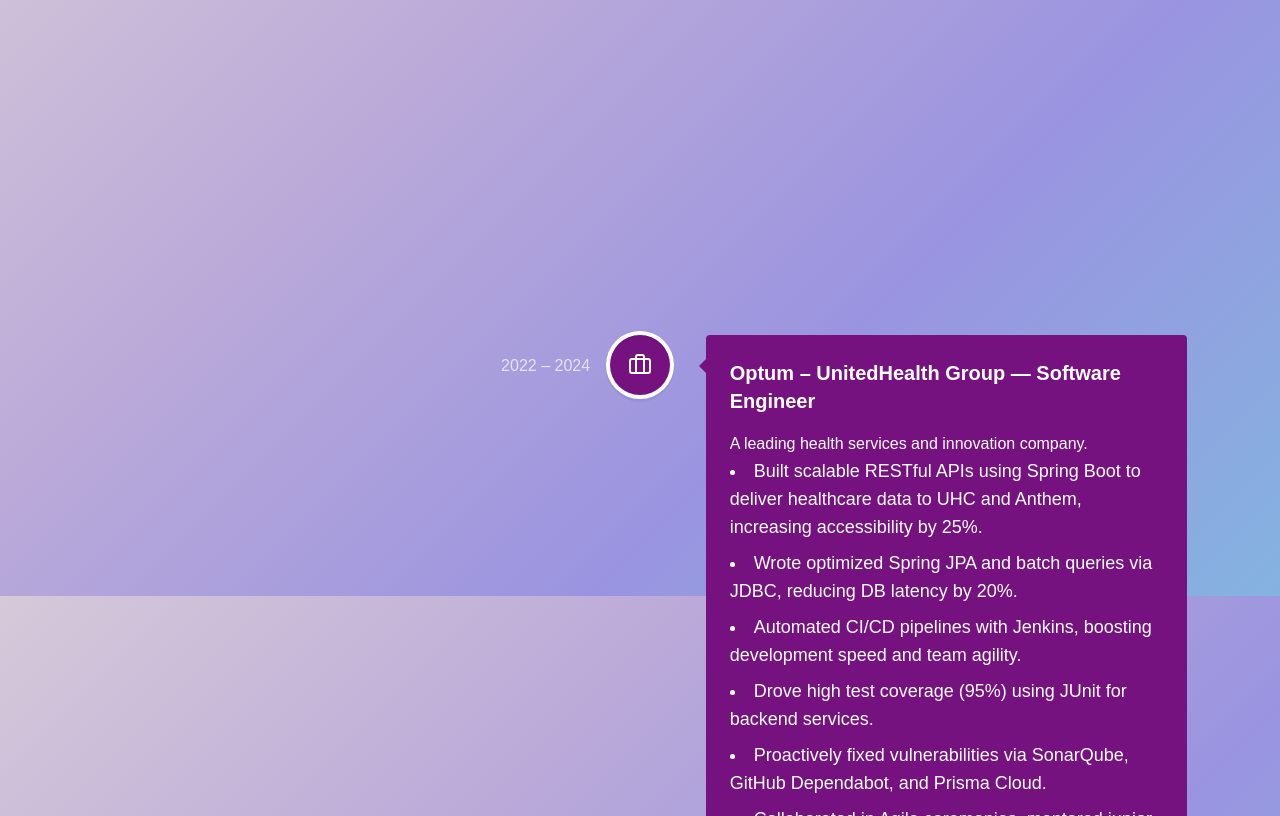
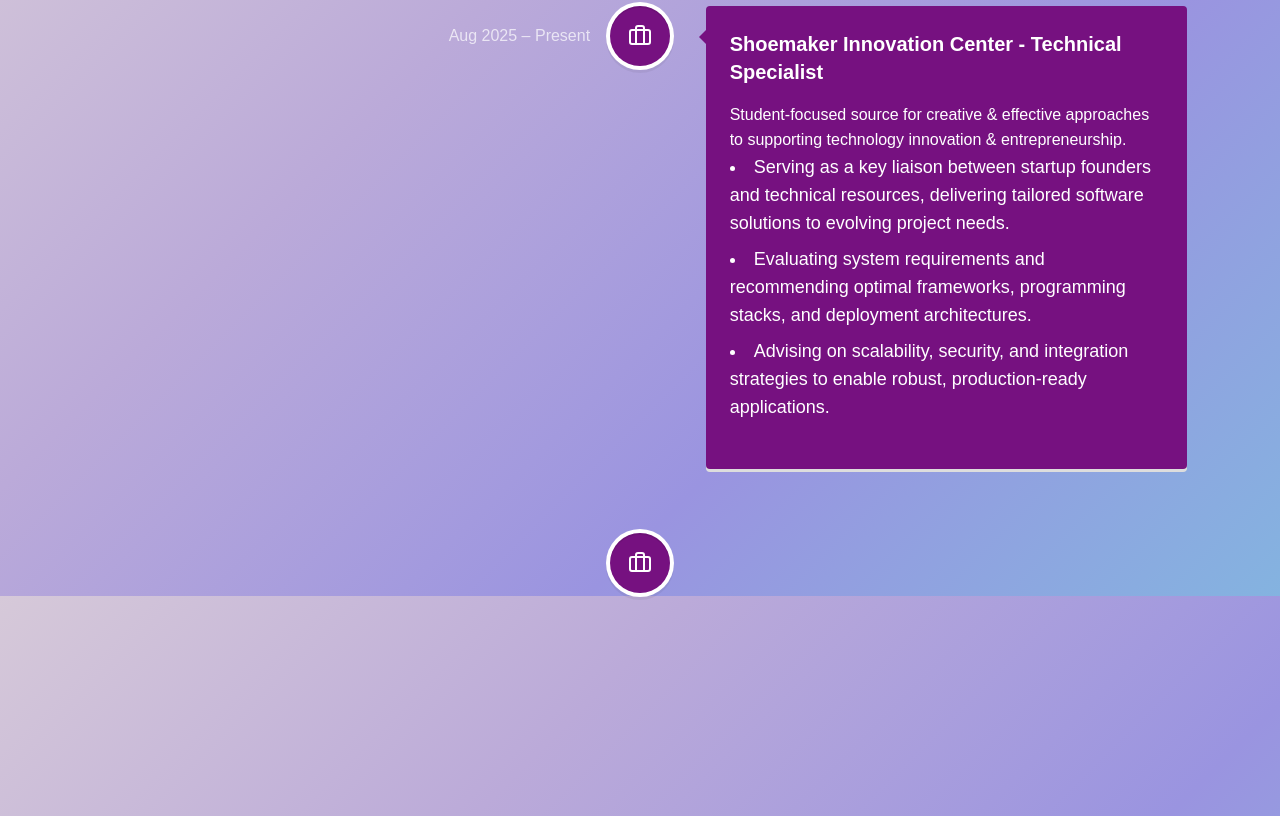
Before and after one commit to kmdikshitha/portfolio, a Next.js app in the folder my-portfolio/: page /AboutMe in a window 1280 px wide. Shown: the part 1804-2620 px from the top of the page. Built offline with nearby package versions, Linux system fonts and the light colour scheme.

Commit message:
New postions add

```diff
--- a/my-portfolio/src/app/components/timeline.tsx
+++ b/my-portfolio/src/app/components/timeline.tsx
@@ -48,21 +48,54 @@
 
     <h1 className="text-4xl font-bold text-gray-600 mb-4">Experience</h1>
     <VerticalTimeline className='mb-8'>
-      {/* <VerticalTimelineElement
+
+      <VerticalTimelineElement
         contentStyle={{ background: '#761180', color: '#fff' }}
         contentArrowStyle={{ borderRight: '7px solid  #761180' }}
-        date="2025 – Present"
+        date="Aug 2025 – Present"
         icon={<Briefcase />}
         iconStyle={{ background: '#761180', color: '#fff' }}
       >
-        <h3 className="text-xl font-semibold">Learn2Switch — Backend Developer / TPM</h3>
+        <h3 className="text-xl font-semibold">Teaching Assistant</h3>
+        <ul className="list-disc list-inside text-lg #fff mb-6 space-y-2">
+          <li>Guiding students in software engineering concepts including configuration management, CI/CD, containerization, virtualization, application security, and data networking.</li>
+          <li>Supporting course delivery through project-based learning, grading, and feedback.</li>
+          <li>Assisting students in software design, testing, documentation, and distributed deployment.</li>
+        </ul>
+      </VerticalTimelineElement>
+
+      <VerticalTimelineElement
+        contentStyle={{ background: '#761180', color: '#fff' }}
+        contentArrowStyle={{ borderRight: '7px solid  #761180' }}
+        date="Aug 2025 – Present"
+        icon={<Briefcase />}
+        iconStyle={{ background: '#761180', color: '#fff' }}
+      >
+        <h3 className="text-xl font-semibold">Shoemaker Innovation Center - Technical Specialist</h3>
+        <p className='mb-2'>Student-focused source for creative & effective approaches to supporting technology innovation & entrepreneurship.</p>
+        <ul className="list-disc list-inside text-lg #fff mb-6 space-y-2">
+          <li>Serving as a key liaison between startup founders and technical resources, delivering tailored software solutions to evolving project needs.</li>
+          <li>Evaluating system requirements and recommending optimal frameworks, programming stacks, and deployment architectures.</li>
+          <li>Advising on scalability, security, and integration strategies to enable robust, production-ready applications.</li>
+        </ul>
+      </VerticalTimelineElement>
+
+
+      <VerticalTimelineElement
+        contentStyle={{ background: '#761180', color: '#fff' }}
+        contentArrowStyle={{ borderRight: '7px solid  #761180' }}
+        date="Aug 2025 – Present"
+        icon={<Briefcase />}
+        iconStyle={{ background: '#761180', color: '#fff' }}
+      >
+        <h3 className="text-xl font-semibold">Learn2Switch — Full Stack Product Manager</h3>
         <p className='mb-2'>An EdTech platform delivering a serious game to teach employability and emotional regulation to high schoolers (grades 9–12).</p>
         <ul className="list-disc list-inside text-lg #fff mb-6 space-y-2">
-          <li>Designed architectural diagrams, authored sprint specifications, and facilitated system integration between Unity 3D and BigQuery.</li>
-          <li>Enabled secure school-based sessions through Clever, a single sign-on platform adopted by K–12 institutions across the U.S.</li>
-          <li>Acted as a bridge between product and engineering teams, ensuring on-time delivery of core infrastructure.</li>
+          <li>Collaborating with school districts to understand requirements and enable secure, role-based access for students, teachers, parents, and advisors using Clever API.</li>
+          <li>Designing and implementing full-stack dashboards from scratch, including backend APIs, database integration, and frontend architecture using React and Next.js.</li>
+          <li>Driving product decisions by analyzing data visibility, prioritizing features, and ensuring actionable insights for end-users.</li>
         </ul>
-      </VerticalTimelineElement> */}
+      </VerticalTimelineElement>
 
       <VerticalTimelineElement
         contentStyle={{ background: '#761180', color: '#fff' }}
@@ -76,10 +109,12 @@
           Bloomington's hub for coworking and startups.
         </p>
         <ul className="list-disc list-inside text-lg #fff mb-6 space-y-2">
-          <li>Acquired end-to-end product development experience, including opportunity identification, problem validation, solution ideation, MVP prototyping, and go-to-market strategy formulation.</li>
-          <li>Contributed to the development of Credify, a reusable credibility verification platform. Led backend engineering efforts and actively participated in product strategy discussions, user flow mapping, and competitive differentiation.</li>
-          <li>Designed and implemented the initial backend architecture using Spring Boot, including development of scalable, stateless RESTful APIs to support core product functionality.</li>
-          <li>Participated in the final Demo Day pitch along side product lead, presenting the product vision, user problem-solution fit, and backend implementation and business potential to startup mentors, VCs, and local ecosystem stakeholders.</li>
+          <li>Designed and implemented the initial backend architecture using Spring Boot, building scalable, stateless RESTful APIs for identity verification (employment, address, identity).</li>
+          <li>Set up and structured the Git repository, establishing modular organization, coding standards, and version control best practices.</li>
+          <li>Contributed to the development of Credify, a blockchain-based credibility verification platform, leading backend execution while collaborating on product strategy and user flows.</li>
+          <li>Conducted customer discovery and defined the Ideal Customer Profile (ICP) to validate problem-solution fit.</li>
+          <li>Supported MVP prototyping using tools like Lovable and Cursor, testing workflows and validating front-end interactions.</li>
+          <li>Co-presented at Demo Day, showcasing backend implementation, product vision, and business potential to mentors, VCs, and ecosystem stakeholders.</li>
         </ul>
       </VerticalTimelineElement>
 
--- a/my-portfolio/src/app/page.tsx
+++ b/my-portfolio/src/app/page.tsx
@@ -75,8 +75,8 @@
         <h2 className="text-center text-2xl font-semibold mb-10">In a Nutshell</h2>
         <div className="grid grid-cols-1 sm:grid-cols-2 lg:grid-cols-4 gap-6 max-w-6xl mx-auto text-center">
           {[
-            { icon: "fa-building", label: "Companies", value: "2", link:"/AboutMe"  },
-            { icon: "fa-id-badge", label: "Leadership & Roles", value: "3", link:"/AboutMe" },
+            { icon: "fa-building", label: "Companies", value: "4", link:"/AboutMe"  },
+            { icon: "fa-id-badge", label: "Leadership & Roles", value: "7", link:"/AboutMe" },
             { icon: "fa-code", label: "Projects", value: "5", link:"/Projects" },
             { icon: "fa-pen-nib", label: "Blogs", value: "14", link:"/Blog" },
             { icon: "fa-award", label: "Awards", value: "6", link:"/AboutMe" }
```
Also changed, not shown: 1 other file (tests, documents, lock files or other folders).
